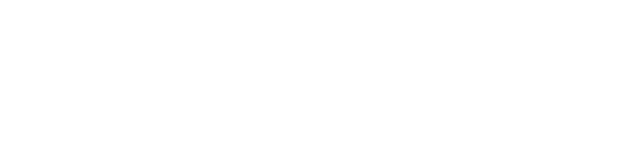
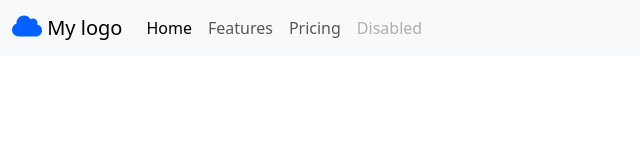
Before and after one commit to ssannejohansson/uppgift-femton, a plain HTML site: page index.html in a window 1280 px wide. Shown: the whole page, without its empty margins (0-640 px from the left). Drawn offline with nearby package versions, Linux system fonts and the light colour scheme.

Commit message:
Added navbar
Added navbar and styled with own logo

```diff
--- a/index.html
+++ b/index.html
@@ -7,8 +7,35 @@
 
     <link href="https://cdn.jsdelivr.net/npm/bootstrap@5.3.3/dist/css/bootstrap.min.css" rel="stylesheet" integrity="sha384-QWTKZyjpPEjISv5WaRU9OFeRpok6YctnYmDr5pNlyT2bRjXh0JMhjY6hW+ALEwIH" crossorigin="anonymous">
 
+    <script src="https://kit.fontawesome.com/ad5c36405b.js" crossorigin="anonymous"></script>
+
 </head>
 <body>
+
+    <header>
+        <nav class="navbar navbar-expand-lg bg-body-tertiary">
+            <div class="container-fluid">
+              <a class="navbar-brand" href="#">
+                <img src="images/logo.svg" alt="logo" width="30" height="24" class="d-inline-block align-text-top">
+                My logo
+              </a>
+              <button class="navbar-toggler" type="button" data-bs-toggle="collapse" data-bs-target="#navbarNavAltMarkup" aria-controls="navbarNavAltMarkup" aria-expanded="false" aria-label="Toggle navigation">
+                <span class="navbar-toggler-icon"></span>
+              </button>
+              <div class="collapse navbar-collapse" id="navbarNavAltMarkup">
+                <div class="navbar-nav">
+                  <a class="nav-link active" aria-current="page" href="#">Home</a>
+                  <a class="nav-link" href="#">Features</a>
+                  <a class="nav-link" href="#">Pricing</a>
+                  <a class="nav-link disabled" aria-disabled="true">Disabled</a>
+
+                </div>
+              </div>
+            </div>
+          </nav>
+
+    </header>
+
 
 
 <script src="https://cdn.jsdelivr.net/npm/bootstrap@5.3.3/dist/js/bootstrap.bundle.min.js" integrity="sha384-YvpcrYf0tY3lHB60NNkmXc5s9fDVZLESaAA55NDzOxhy9GkcIdslK1eN7N6jIeHz" crossorigin="anonymous"></script>
```
Also changed, not shown: images/logo.svg (added).
